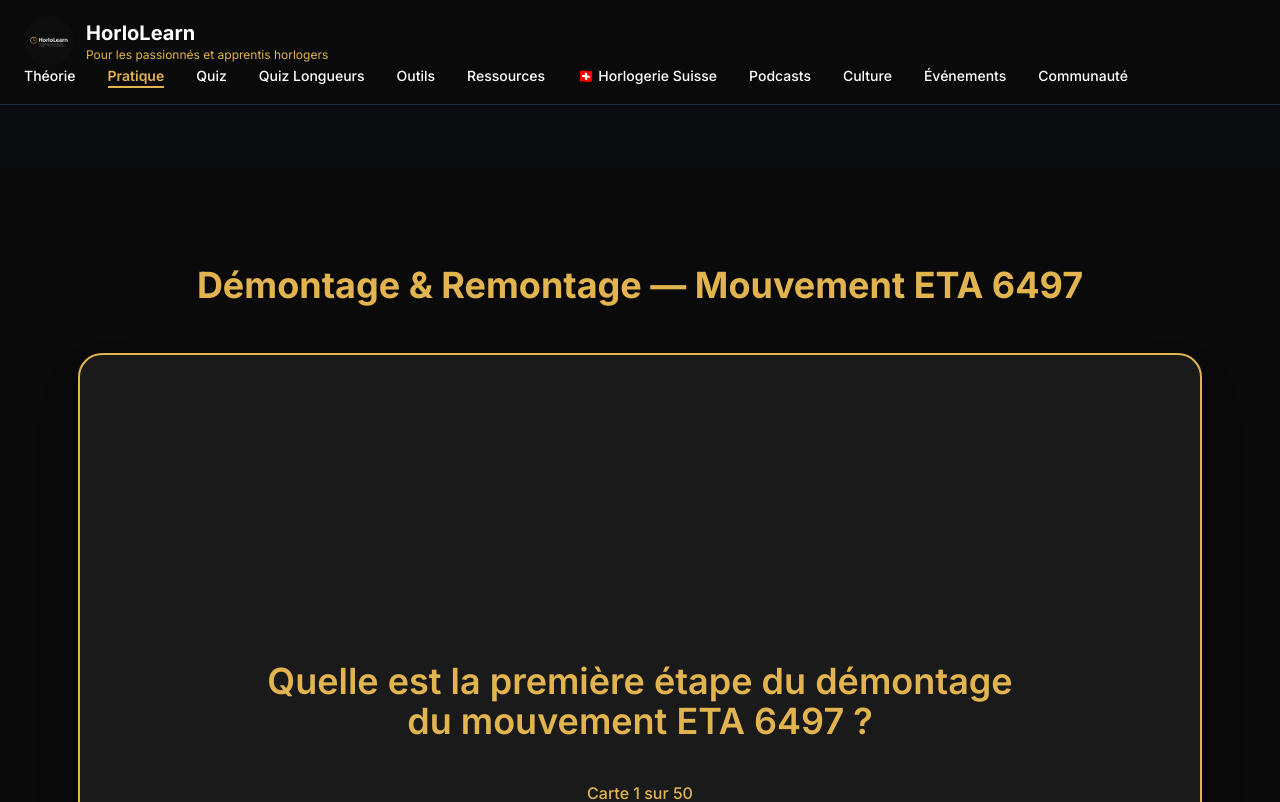
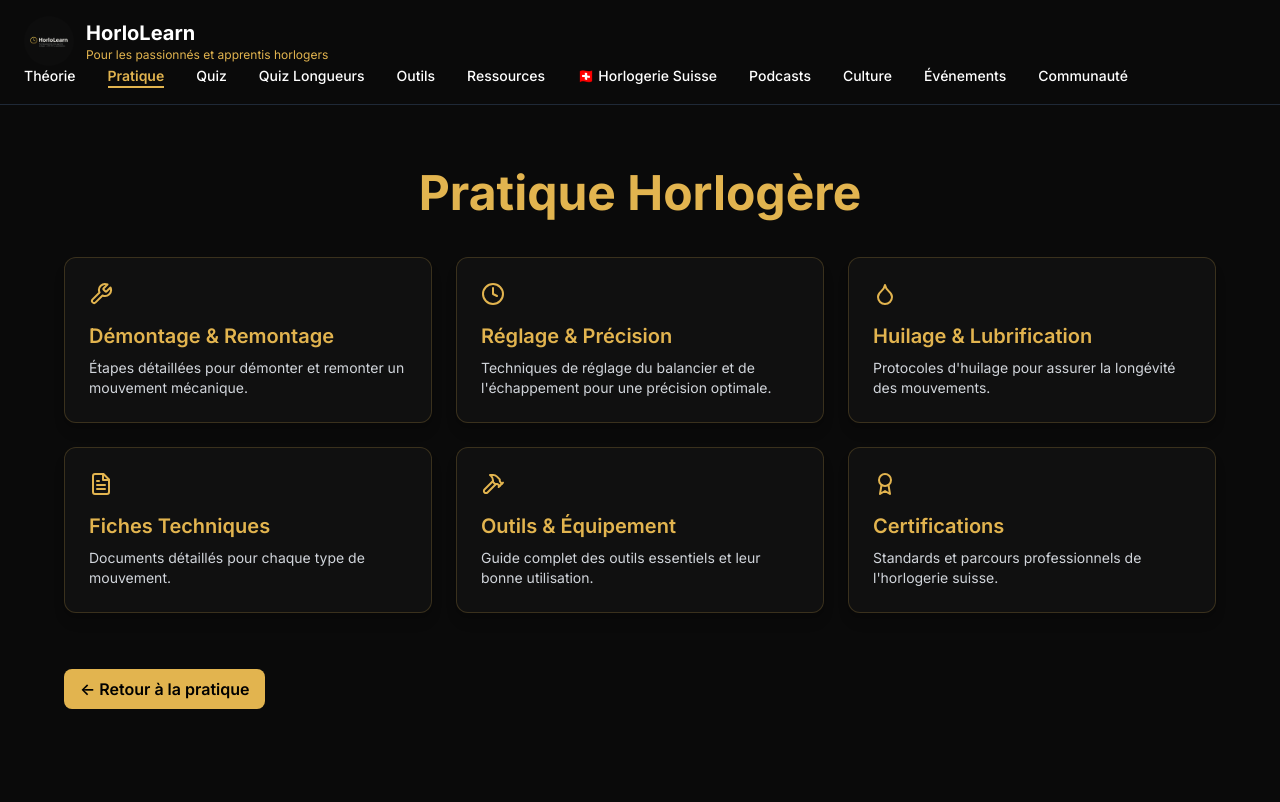
Before and after one commit to Dali-Math/horlo-afp, a Next.js app: page /pratique in a window 1280 px wide. Shown: the top 802 px of the page. Built offline with nearby package versions, Linux system fonts and the light colour scheme.

Commit message:
feat(pratique): restauration complète page pratique + section flashcards interactive

```diff
--- a/src/app/pratique/page.tsx
+++ b/src/app/pratique/page.tsx
@@ -1,9 +1,76 @@
+"use client";
 import Flashcards6497 from "@/components/Flashcards6497";
+import Link from "next/link";
+import { Wrench, Clock, Droplet, FileText, Award, Hammer } from "lucide-react";
 
-export default function Page() {
+export default function PratiquePage() {
+  const sections = [
+    {
+      title: "Démontage & Remontage",
+      icon: <Wrench className="w-6 h-6 text-[#E2B44F]" />,
+      description: "Étapes détaillées pour démonter et remonter un mouvement mécanique.",
+    },
+    {
+      title: "Réglage & Précision",
+      icon: <Clock className="w-6 h-6 text-[#E2B44F]" />,
+      description: "Techniques de réglage du balancier et de l'échappement pour une précision optimale.",
+    },
+    {
+      title: "Huilage & Lubrification",
+      icon: <Droplet className="w-6 h-6 text-[#E2B44F]" />,
+      description: "Protocoles d'huilage pour assurer la longévité des mouvements.",
+    },
+    {
+      title: "Fiches Techniques",
+      icon: <FileText className="w-6 h-6 text-[#E2B44F]" />,
+      description: "Documents détaillés pour chaque type de mouvement.",
+    },
+    {
+      title: "Outils & Équipement",
+      icon: <Hammer className="w-6 h-6 text-[#E2B44F]" />,
+      description: "Guide complet des outils essentiels et leur bonne utilisation.",
+    },
+    {
+      title: "Certifications",
+      icon: <Award className="w-6 h-6 text-[#E2B44F]" />,
+      description: "Standards et parcours professionnels de l'horlogerie suisse.",
+    },
+  ];
+
   return (
-    <section className="py-16">
-      <Flashcards6497 />
+    <section className="min-h-screen bg-[#0a0a0a] text-white py-16 px-6">
+      <div className="max-w-6xl mx-auto text-center">
+        <h1 className="text-4xl md:text-5xl font-bold text-[#E2B44F] mb-10">
+          Pratique Horlogère
+        </h1>
+
+        {/* Grille principale */}
+        <div className="grid grid-cols-1 md:grid-cols-2 lg:grid-cols-3 gap-6 mb-20">
+          {sections.map((s, i) => (
+            <div
+              key={i}
+              className="bg-[#101010] border border-[#E2B44F]/20 rounded-xl p-6 text-left hover:scale-[1.02] transition-transform shadow-lg"
+            >
+              <div className="mb-4">{s.icon}</div>
+              <h3 className="text-xl font-semibold text-[#E2B44F] mb-2">{s.title}</h3>
+              <p className="text-gray-300 text-sm">{s.description}</p>
+            </div>
+          ))}
+        </div>
+
+        {/* Section Flashcards */}
+        <div className="mt-24 relative">
+          <div className="absolute left-0 -top-10">
+            <Link
+              href="/pratique"
+              className="inline-flex items-center gap-2 bg-[#E2B44F] text-black px-4 py-2 rounded-lg font-semibold hover:bg-[#c89b3d] transition-colors"
+            >
+              ← Retour à la pratique
+            </Link>
+          </div>
+          <Flashcards6497 />
+        </div>
+      </div>
     </section>
   );
 }
```
